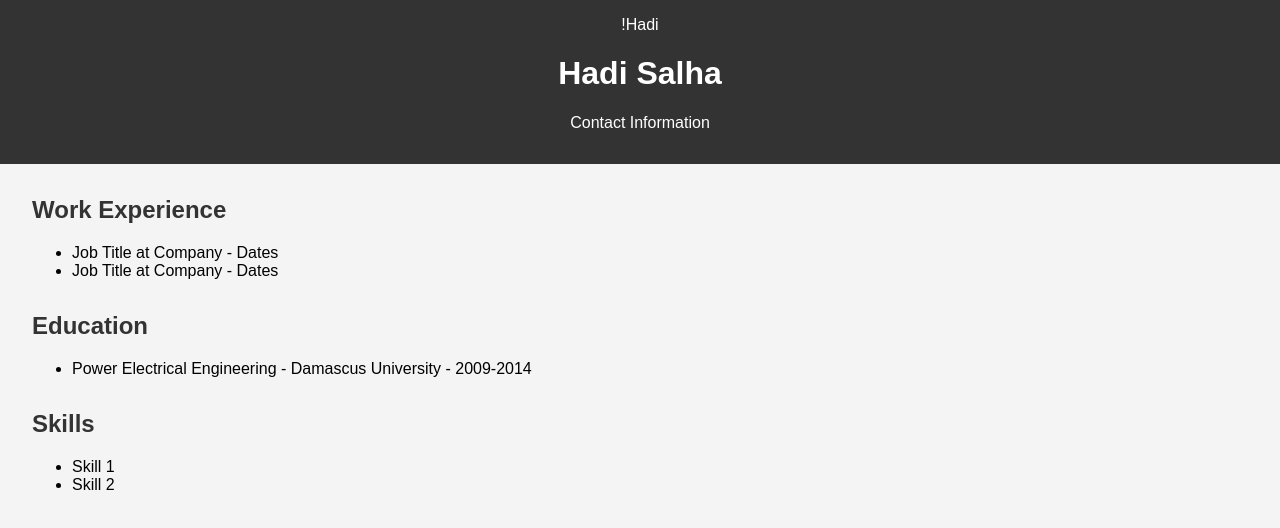
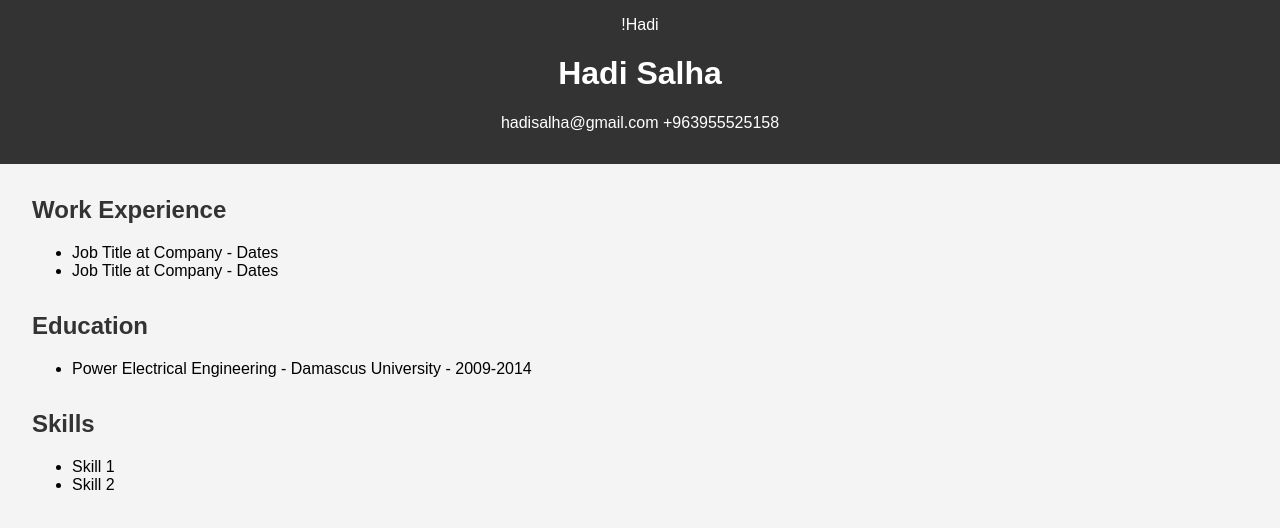
Before and after one commit to hadisalha/HadiSalha, a plain HTML site: page index.html in a window 1280 px wide. Drawn offline with Linux system fonts and the light colour scheme.

Commit message:
Update index.html

```diff
--- a/index.html
+++ b/index.html
@@ -10,7 +10,7 @@
     <header>
         !Hadi
         <h1>Hadi Salha</h1>
-        <p>Contact Information</p>
+        <p>hadisalha@gmail.com +963955525158</p>
     </header>
     <section>
         <h2>Work Experience</h2>
```
